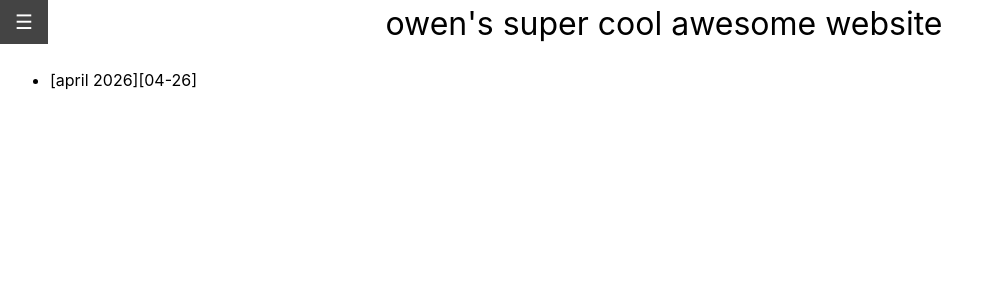
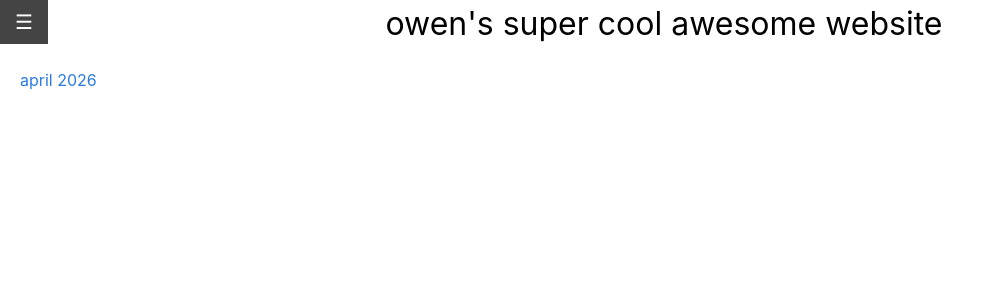
Before and after one commit to omstegall/owen-stegall, a Jekyll site: the page built from pages/movies.markdown, in a window 1280 px wide. Shown: the top 300 px of the page, without its empty margins (0-1004 px from the left). Built offline with Jekyll 4.4.1, drawn with Linux system fonts in a browser that asks for light colours; part of the change alters nothing that is shown.

Commit message:
movies pls

```diff
--- a/pages/movies.markdown
+++ b/pages/movies.markdown
@@ -6,6 +6,6 @@ include_scripts: [
 title: "movies"
 ---
 
-- [april 2026][04-26]
+#### [april 2026][04-26]
 
-[april-26]: /movies/04-26
+[04-26]: /movies/04-26
```
